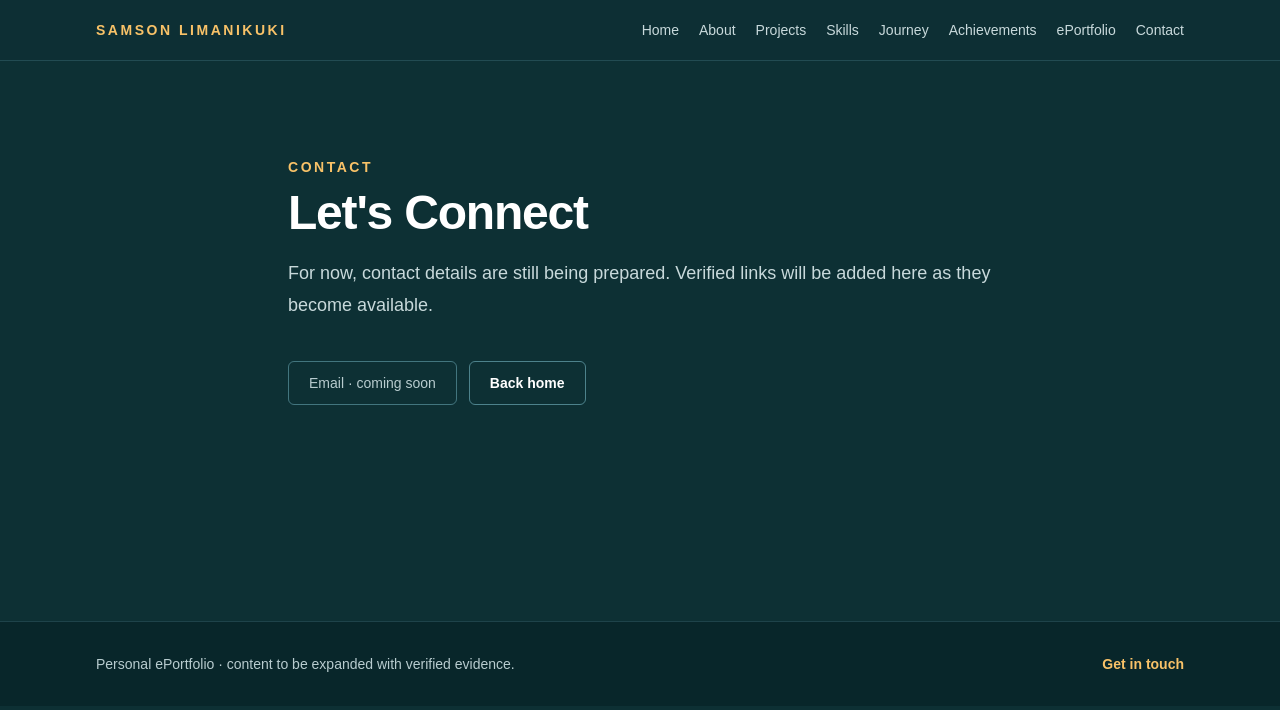
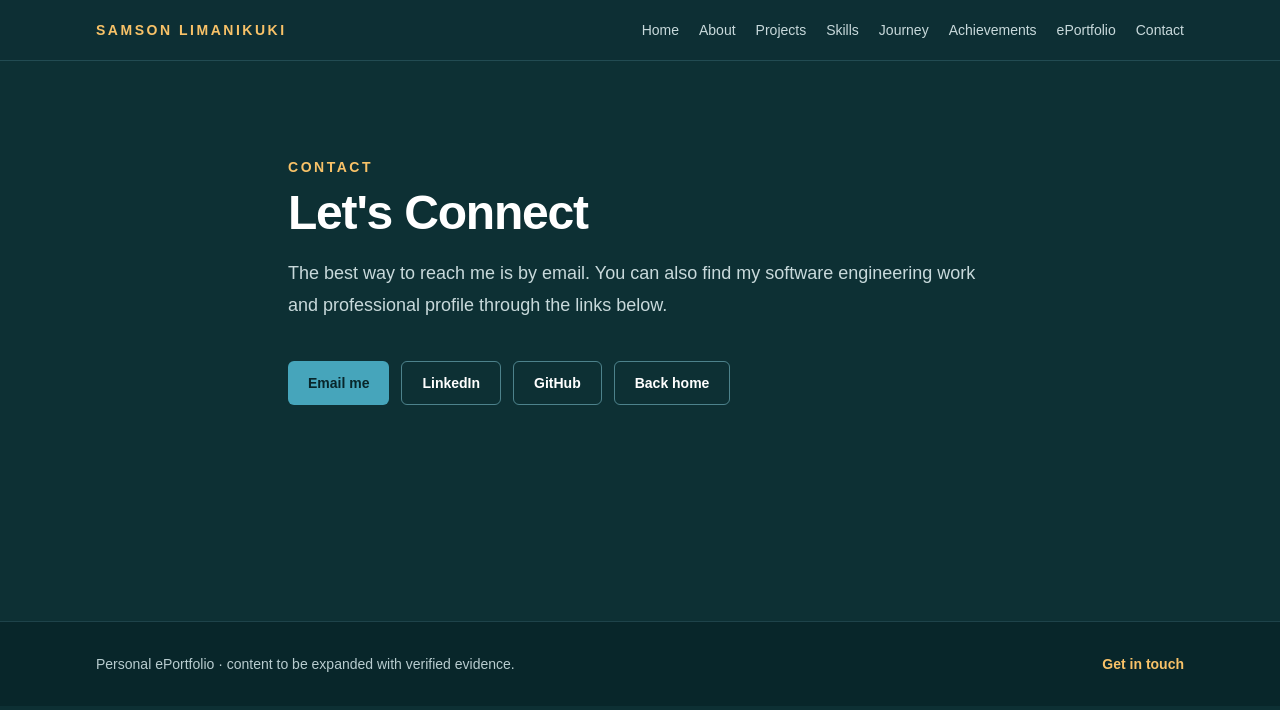
Before and after one commit to s11202128/Eportfolio, a Next.js app: page /contact in a window 1280 px wide. Shown: the top 710 px of the page. Built offline with nearby package versions, Linux system fonts and the light colour scheme.

Commit message:
feat: update contact page with email and social links, and enhance home page with contact options

```diff
--- a/app/contact/page.tsx
+++ b/app/contact/page.tsx
@@ -4,15 +4,16 @@ import { profile } from "@/data/profile";
 export const metadata = { title: "Contact | Personal ePortfolio", description: "Contact details for my ePortfolio." };
 
 export default function ContactPage() {
-  const email = profile.socialLinks.email;
   return (
     <main className="min-h-[70vh] py-20 sm:py-24">
       <div className="mx-auto max-w-3xl px-6 lg:px-8">
         <p className="text-sm font-semibold uppercase tracking-[0.18em] text-[#f8c268]">Contact</p>
         <h1 className="mt-3 text-4xl font-semibold tracking-tight text-white sm:text-5xl">Let&apos;s Connect</h1>
-        <p className="mt-5 text-lg leading-8 text-[#c8d9db]">For now, contact details are still being prepared. Verified links will be added here as they become available.</p>
+        <p className="mt-5 text-lg leading-8 text-[#c8d9db]">The best way to reach me is by email. You can also find my software engineering work and professional profile through the links below.</p>
         <div className="mt-10 flex flex-wrap gap-3">
-          {email ? <ButtonLink href={`mailto:${email}`}>Email me</ButtonLink> : <span className="inline-flex min-h-11 items-center rounded-md border border-[#78bac7]/50 px-5 py-2.5 text-sm text-[#b8cccf]">Email · coming soon</span>}
+          <ButtonLink href={`mailto:${profile.socialLinks.email}`}>Email me</ButtonLink>
+          <a className="inline-flex min-h-11 items-center justify-center rounded-md border border-[#78bac7]/60 px-5 py-2.5 text-sm font-semibold text-white transition-colors hover:border-[#f8c268] hover:bg-white/5 focus-visible:outline-2 focus-visible:outline-offset-4 focus-visible:outline-[#f8c268]" href={profile.socialLinks.linkedin} target="_blank" rel="noreferrer">LinkedIn</a>
+          <a className="inline-flex min-h-11 items-center justify-center rounded-md border border-[#78bac7]/60 px-5 py-2.5 text-sm font-semibold text-white transition-colors hover:border-[#f8c268] hover:bg-white/5 focus-visible:outline-2 focus-visible:outline-offset-4 focus-visible:outline-[#f8c268]" href={profile.socialLinks.github} target="_blank" rel="noreferrer">GitHub</a>
           <ButtonLink href="/" variant="secondary">Back home</ButtonLink>
         </div>
       </div>
--- a/app/page.tsx
+++ b/app/page.tsx
@@ -29,6 +29,11 @@ export default function Home() {
             <div className="mt-9 flex flex-wrap gap-3">
               <ButtonLink href="/projects">View My Projects</ButtonLink>
               <ButtonLink href="/contact" variant="secondary">Get in Touch</ButtonLink>
+            </div>
+            <div className="mt-10 flex flex-wrap gap-x-6 gap-y-3 border-t border-[#78bac7]/25 pt-6 text-sm">
+              <a className="font-semibold text-[#f8c268] underline-offset-4 hover:underline focus-visible:outline-2 focus-visible:outline-offset-4 focus-visible:outline-[#f8c268]" href={profile.socialLinks.github} target="_blank" rel="noreferrer">GitHub</a>
+              <a className="font-semibold text-[#f8c268] underline-offset-4 hover:underline focus-visible:outline-2 focus-visible:outline-offset-4 focus-visible:outline-[#f8c268]" href={profile.socialLinks.linkedin} target="_blank" rel="noreferrer">LinkedIn</a>
+              <a className="font-semibold text-[#f8c268] underline-offset-4 hover:underline focus-visible:outline-2 focus-visible:outline-offset-4 focus-visible:outline-[#f8c268]" href={`mailto:${profile.socialLinks.email}`}>Email</a>
             </div>
           </div>
           <div className="relative mx-auto w-full max-w-sm lg:mx-0 lg:justify-self-end" aria-hidden="true">
--- a/data/profile.ts
+++ b/data/profile.ts
@@ -6,9 +6,9 @@ export const profile = {
   about:
     "I am a software engineering student developing practical skills, building technology solutions, and preparing for a career in professional software development.",
   socialLinks: {
-    github: null,
-    linkedin: null,
-    email: null,
+    github: "https://github.com/s11202128",
+    linkedin: "https://www.linkedin.com/in/samson-tauneri-limanikuki-2334333ab/",
+    email: "limanikukitauneri@gmail.com",
   },
   cvUrl: null,
 } as const;
```
